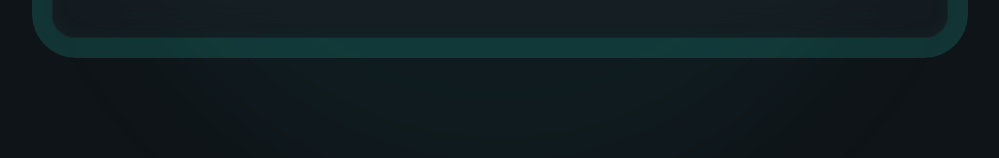
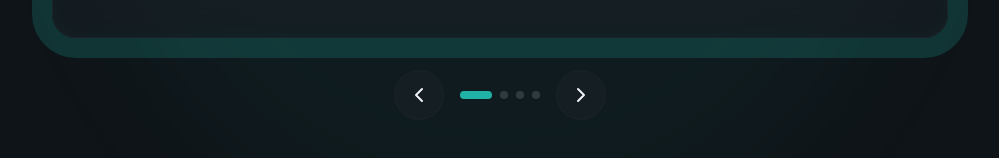
Before and after one commit to ChiragK1605/portfolio_website, a React (Vite) app: page / in a window 1280 px wide. Shown: the part 8374-8532 px from the top of the page, without its empty margins (140-1139 px from the left). Built offline with nearby package versions, Linux system fonts and the light colour scheme.

Commit message:
completing testimonials page

```diff
--- a/src/section/Testimonials.jsx
+++ b/src/section/Testimonials.jsx
@@ -1,4 +1,5 @@
-import { Quote } from "lucide-react";
+import { ChevronLeft, ChevronRight, Quote } from "lucide-react";
+import { useState } from "react";
 
 const testimonials = [
   {
@@ -35,6 +36,20 @@
   },
 ];
 export const Testimonials = () => {
+    const [activeIdx,SetActiveIdx]= useState(0);
+    const next = () =>{
+        SetActiveIdx((prev)=>(
+            (prev+1)%testimonials.length
+        ))
+
+    }
+    const previous = () =>{
+        SetActiveIdx((prev)=>(
+            (prev-1+testimonials.length)%testimonials.length
+        ))
+
+    }
+
     return <section id="testimonials" className="py-32 relative overflow-hidden">
         <div
         className="absolute top-1/2 left-1/2
@@ -79,17 +94,31 @@
                     <Quote className="w-6 h-6 text-primary-foreground  " />
                 </div>
                 <blockquote className="text-xl md:text-2xl fonrt-medium leading-relaxed mb-8 pt-4 ">
-                    "{testimonials[0].quote}"
+                    "{testimonials[activeIdx].quote}"
                 </blockquote>
-                <div className="flex items-center gap-4"><img className="w-14 h-14 rounded-full object-cover ring-2 ring-primary/20" src={testimonials[0].avatar} alt = {testimonials[0].author}/>
+                <div className="flex items-center gap-4"><img className="w-14 h-14 rounded-full object-cover ring-2 ring-primary/20" src={testimonials[activeIdx].avatar} alt = {testimonials[activeIdx].author}/>
                 <div className="">
                 <div className="font-semibold">
-                    {testimonials[0].author}
+                    {testimonials[activeIdx].author}
                 </div>
-                <div className="text-sm text-muted-foreground">{testimonials[0].role}</div>
+                <div className="text-sm text-muted-foreground">{testimonials[activeIdx].role}</div>
                 </div>
 
                 </div>
+                </div>
+                {/* testi navi */}
+                <div className="flex items-center justify-center gap-4 mt-8">
+                    <button onClick={previous} className="p-3 rounded-full glass hover:bg-primary/10 hover:text-primary transition all">
+                        <ChevronLeft />
+                    </button>
+                    <div className="flex gap-2 ">
+                        {testimonials.map((_,idx)=>(
+                            <button onClick={()=> SetActiveIdx(idx)} className={` rounded-full w-2 h-2 transition-all duration-300 ${idx === activeIdx ? "w-8 bg-primary" : " bg-muted-foreground/30 hover:bg-muted-foreground/50"}`}/>
+                        ))}
+                    </div>
+                     <button onClick={next} className="p-3 rounded-full glass hover:bg-primary/10 hover:text-primary transition all">
+                        <ChevronRight />
+                    </button>
                 </div>
             </div>
         </div>
```
